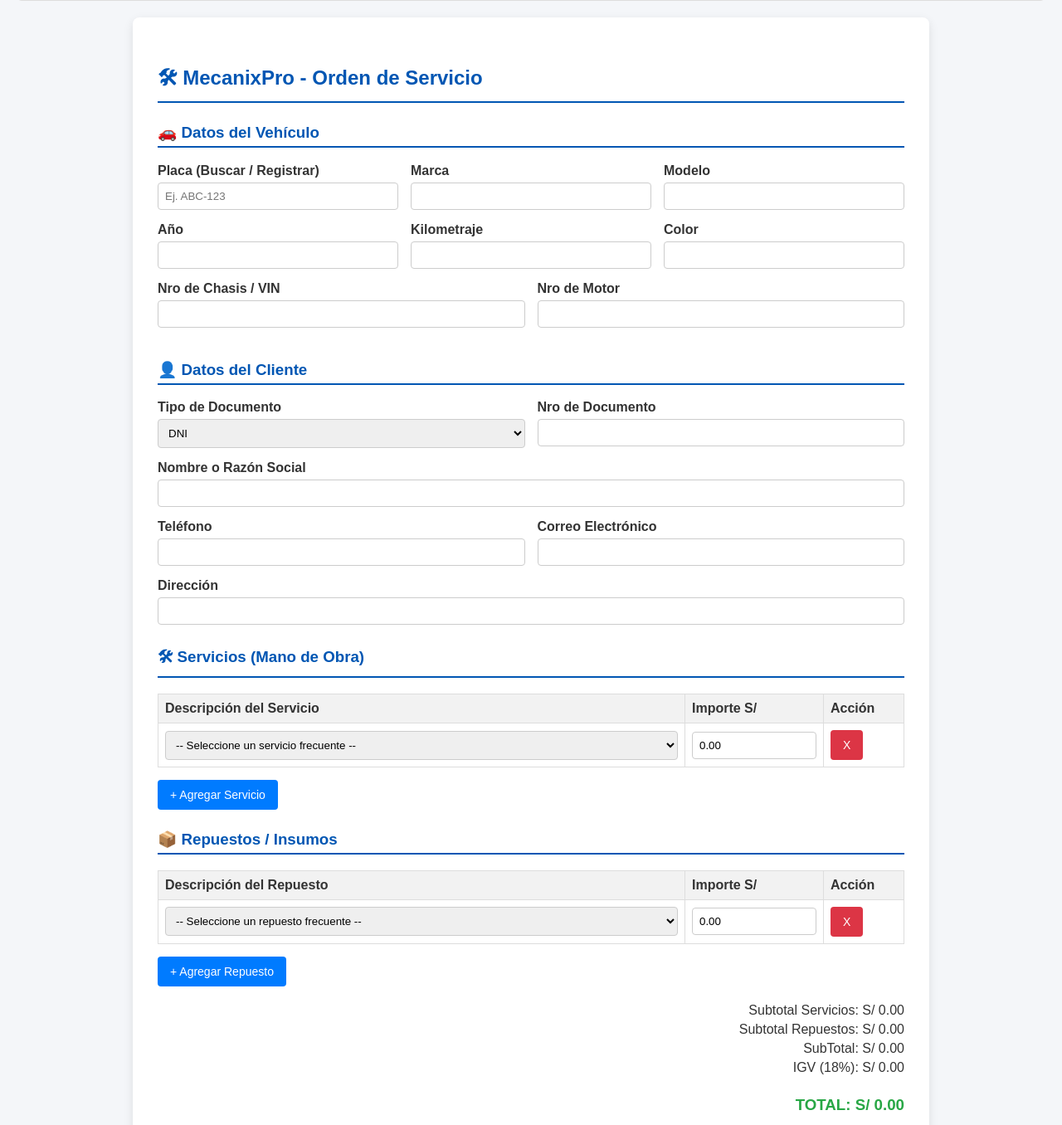
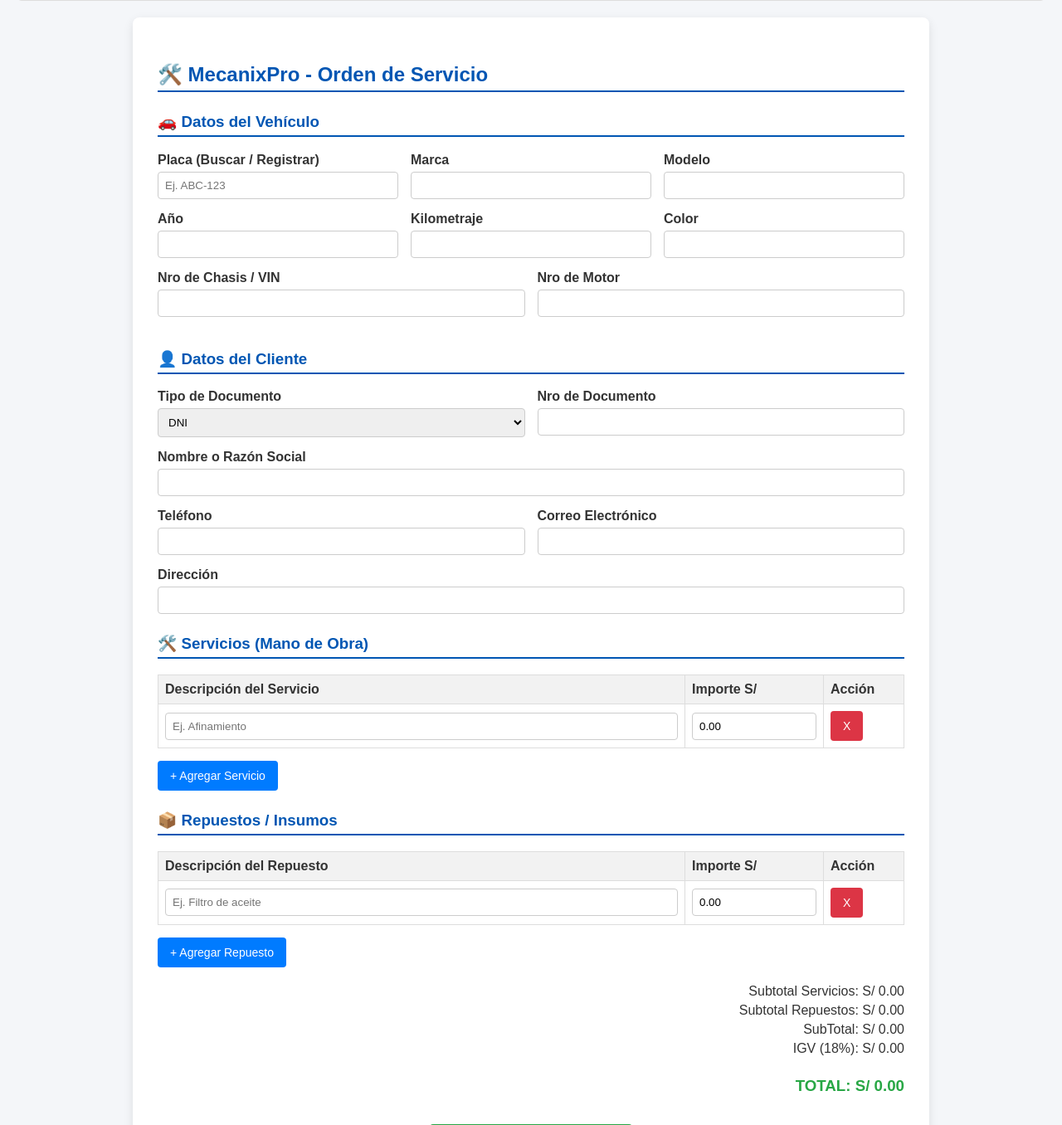
Before and after one commit to Iza-bel06/mecanixpro., a Python web app: template templates/index.html in a window 1280 px wide. Shown: the part 68-1424 px from the top of the page at 83% size. Run offline with Jinja, Linux system fonts and the light colour scheme; the template is opened without the code that fills it, so the values that code supplies are empty.

Commit message:
Update index.html

```diff
--- a/templates/index.html
+++ b/templates/index.html
@@ -106,7 +106,7 @@
 </div>
 
 <div class="container">
-    <h2>🛠 MecanixPro - Orden de Servicio</h2>
+    <h2>🛠️️ MecanixPro - Orden de Servicio</h2>
 
     <form id="ordenForm">
         <h3>🚗 Datos del Vehículo</h3>
@@ -183,7 +183,7 @@
             <input type="text" id="direccion">
         </div>
 
-        <h3>🛠 Servicios (Mano de Obra)</h3>
+        <h3>🛠️️ Servicios (Mano de Obra)</h3>
         <table>
             <thead>
                 <tr>
@@ -195,16 +195,7 @@
             <tbody id="tabla-servicios">
                 <tr>
                     <td>
-                        <select class="serv-desc">
-                            <option value="">-- Seleccione un servicio frecuente --</option>
-                            <option value="Afinamiento electrónico">Afinamiento electrónico</option>
-                            <option value="Mantenimiento preventivo 5,000 km">Mantenimiento preventivo 5,000 km</option>
-                            <option value="Mantenimiento preventivo 10,000 km">Mantenimiento preventivo 10,000 km</option>
-                            <option value="Cambio de pastillas de freno">Cambio de pastillas de freno</option>
-                            <option value="Diagnóstico con escáner automotriz">Diagnóstico con escáner automotriz</option>
-                            <option value="Limpieza de inyectores">Limpieza de inyectores</option>
-                            <option value="Cambio de líquido de frenos">Cambio de líquido de frenos</option>
-                        </select>
+                        <input type="text" class="serv-desc" placeholder="Ej. Afinamiento" list="lista-servicios">
                     </td>
                     <td><input type="number" step="0.01" class="serv-precio" value="0.00" oninput="calcularTotales()"></td>
                     <td><button type="button" class="btn btn-danger" onclick="eliminarFila(this)">X</button></td>
@@ -225,17 +216,7 @@
             <tbody id="tabla-repuestos">
                 <tr>
                     <td>
-                        <select class="rep-desc">
-                            <option value="">-- Seleccione un repuesto frecuente --</option>
-                            <option value="Aceite sintético 5W-30 (Litro)">Aceite sintético 5W-30 (Litro)</option>
-                            <option value="Aceite semisintético 10W-40 (Litro)">Aceite semisintético 10W-40 (Litro)</option>
-                            <option value="Filtro de aceite estándar">Filtro de aceite estándar</option>
-                            <option value="Filtro de aire de motor">Filtro de aire de motor</option>
-                            <option value="Filtro de cabina / aire acondicionado">Filtro de cabina / aire acondicionado</option>
-                            <option value="Juego de pastillas de freno delanteras">Juego de pastillas de freno delanteras</option>
-                            <option value="Bujía de encendido convencional">Bujía de encendido convencional</option>
-                            <option value="Limpiador de frenos (Spray)">Limpiador de frenos (Spray)</option>
-                        </select>
+                        <input type="text" class="rep-desc" placeholder="Ej. Filtro de aceite" list="lista-repuestos">
                     </td>
                     <td><input type="number" step="0.01" class="rep-precio" value="0.00" oninput="calcularTotales()"></td>
                     <td><button type="button" class="btn btn-danger" onclick="eliminarFila(this)">X</button></td>
@@ -243,6 +224,28 @@
             </tbody>
         </table>
         <button type="button" class="btn" onclick="agregarRepuesto()">+ Agregar Repuesto</button>
+
+        <!-- Listas inteligentes autoincrementables -->
+        <datalist id="lista-servicios">
+            <option value="Afinamiento electrónico">
+            <option value="Mantenimiento preventivo 5,000 km">
+            <option value="Mantenimiento preventivo 10,000 km">
+            <option value="Cambio de pastillas de freno">
+            <option value="Diagnóstico con escáner automotriz">
+            <option value="Limpieza de inyectores">
+            <option value="Cambio de líquido de frenos">
+        </datalist>
+
+        <datalist id="lista-repuestos">
+            <option value="Aceite sintético 5W-30 (Litro)">
+            <option value="Aceite semisintético 10W-40 (Litro)">
+            <option value="Filtro de aceite estándar">
+            <option value="Filtro de aire de motor">
+            <option value="Filtro de cabina / aire acondicionado">
+            <option value="Juego de pastillas de freno delanteras">
+            <option value="Bujía de encendido convencional">
+            <option value="Limpiador de frenos (Spray)">
+        </datalist>
 
         <div class="totals-section">
             <p>Subtotal Servicios: <span id="lbl-sub-servicios">S/ 0.00</span></p>
@@ -270,7 +273,6 @@
             if (resultado.encontrado) {
                 const datos = resultado.datos;
 
-                // Autocompletar datos del cliente
                 if (datos.cliente) {
                     document.getElementById('tipo_doc').value = datos.cliente.tipo_doc || 'DNI';
                     document.getElementById('num_doc').value = datos.cliente.num_doc || '';
@@ -280,7 +282,6 @@
                     document.getElementById('direccion').value = datos.cliente.direccion || '';
                 }
 
-                // Autocompletar datos del vehículo
                 const vehiculo = datos.vehiculo || datos;
                 document.getElementById('marca').value = vehiculo.marca || '';
                 document.getElementById('modelo').value = vehiculo.modelo || '';
@@ -299,18 +300,7 @@
         const tbody = document.getElementById('tabla-servicios');
         const tr = document.createElement('tr');
         tr.innerHTML = `
-            <td>
-                <select class="serv-desc">
-                    <option value="">-- Seleccione un servicio frecuente --</option>
-                    <option value="Afinamiento electrónico">Afinamiento electrónico</option>
-                    <option value="Mantenimiento preventivo 5,000 km">Mantenimiento preventivo 5,000 km</option>
-                    <option value="Mantenimiento preventivo 10,000 km">Mantenimiento preventivo 10,000 km</option>
-                    <option value="Cambio de pastillas de freno">Cambio de pastillas de freno</option>
-                    <option value="Diagnóstico con escáner automotriz">Diagnóstico con escáner automotriz</option>
-                    <option value="Limpieza de inyectores">Limpieza de inyectores</option>
-                    <option value="Cambio de líquido de frenos">Cambio de líquido de frenos</option>
-                </select>
-            </td>
+            <td><input type="text" class="serv-desc" placeholder="Descripción" list="lista-servicios"></td>
             <td><input type="number" step="0.01" class="serv-precio" value="0.00" oninput="calcularTotales()"></td>
             <td><button type="button" class="btn btn-danger" onclick="eliminarFila(this)">X</button></td>
         `;
@@ -321,19 +311,7 @@
         const tbody = document.getElementById('tabla-repuestos');
         const tr = document.createElement('tr');
         tr.innerHTML = `
-            <td>
-                <select class="rep-desc">
-                    <option value="">-- Seleccione un repuesto frecuente --</option>
-                    <option value="Aceite sintético 5W-30 (Litro)">Aceite sintético 5W-30 (Litro)</option>
-                    <option value="Aceite semisintético 10W-40 (Litro)">Aceite semisintético 10W-40 (Litro)</option>
-                    <option value="Filtro de aceite estándar">Filtro de aceite estándar</option>
-                    <option value="Filtro de aire de motor">Filtro de aire de motor</option>
-                    <option value="Filtro de cabina / aire acondicionado">Filtro de cabina / aire acondicionado</option>
-                    <option value="Juego de pastillas de freno delanteras">Juego de pastillas de freno delanteras</option>
-                    <option value="Bujía de encendido convencional">Bujía de encendido convencional</option>
-                    <option value="Limpiador de frenos (Spray)">Limpiador de frenos (Spray)</option>
-                </select>
-            </td>
+            <td><input type="text" class="rep-desc" placeholder="Descripción" list="lista-repuestos"></td>
             <td><input type="number" step="0.01" class="rep-precio" value="0.00" oninput="calcularTotales()"></td>
             <td><button type="button" class="btn btn-danger" onclick="eliminarFila(this)">X</button></td>
         `;
```
